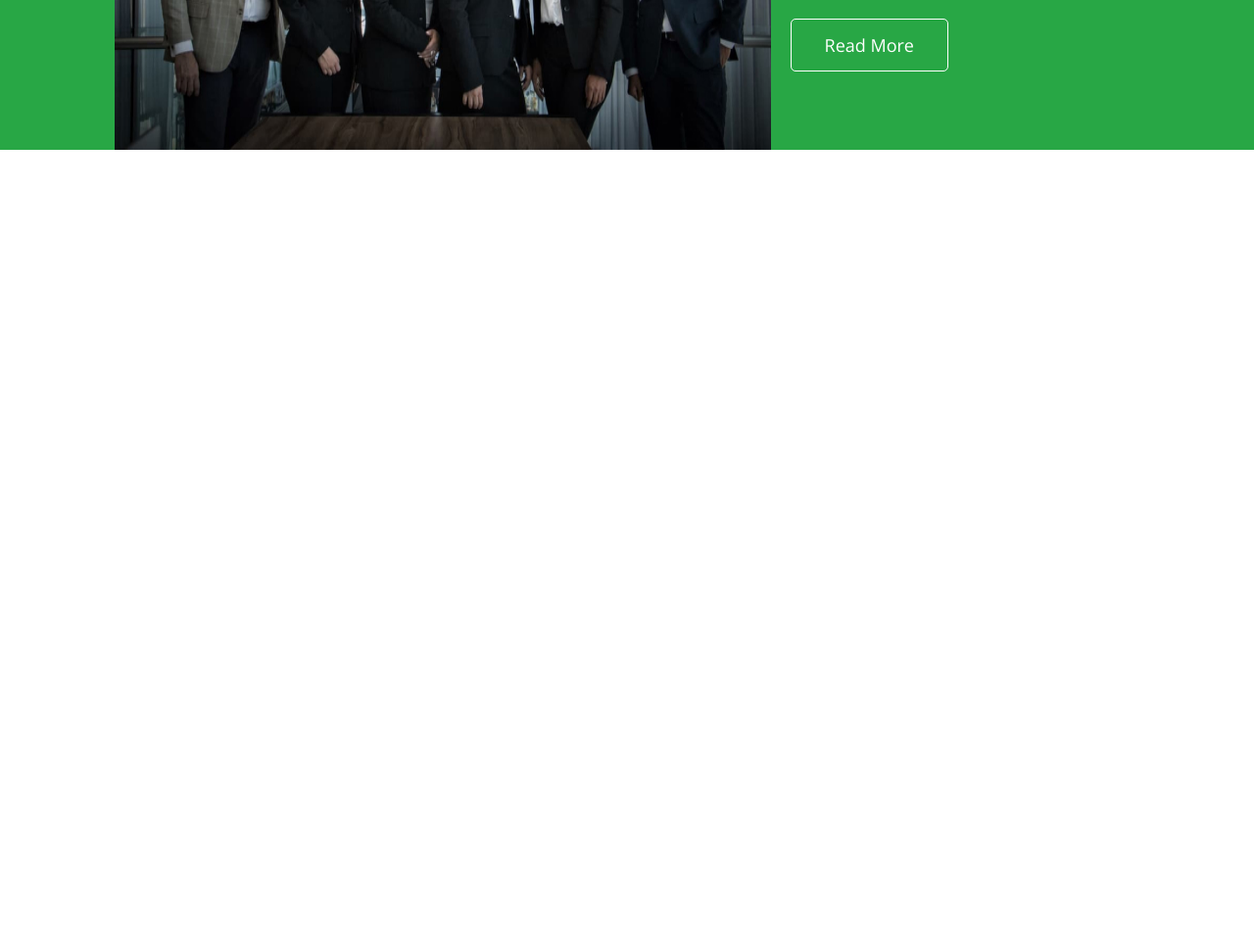
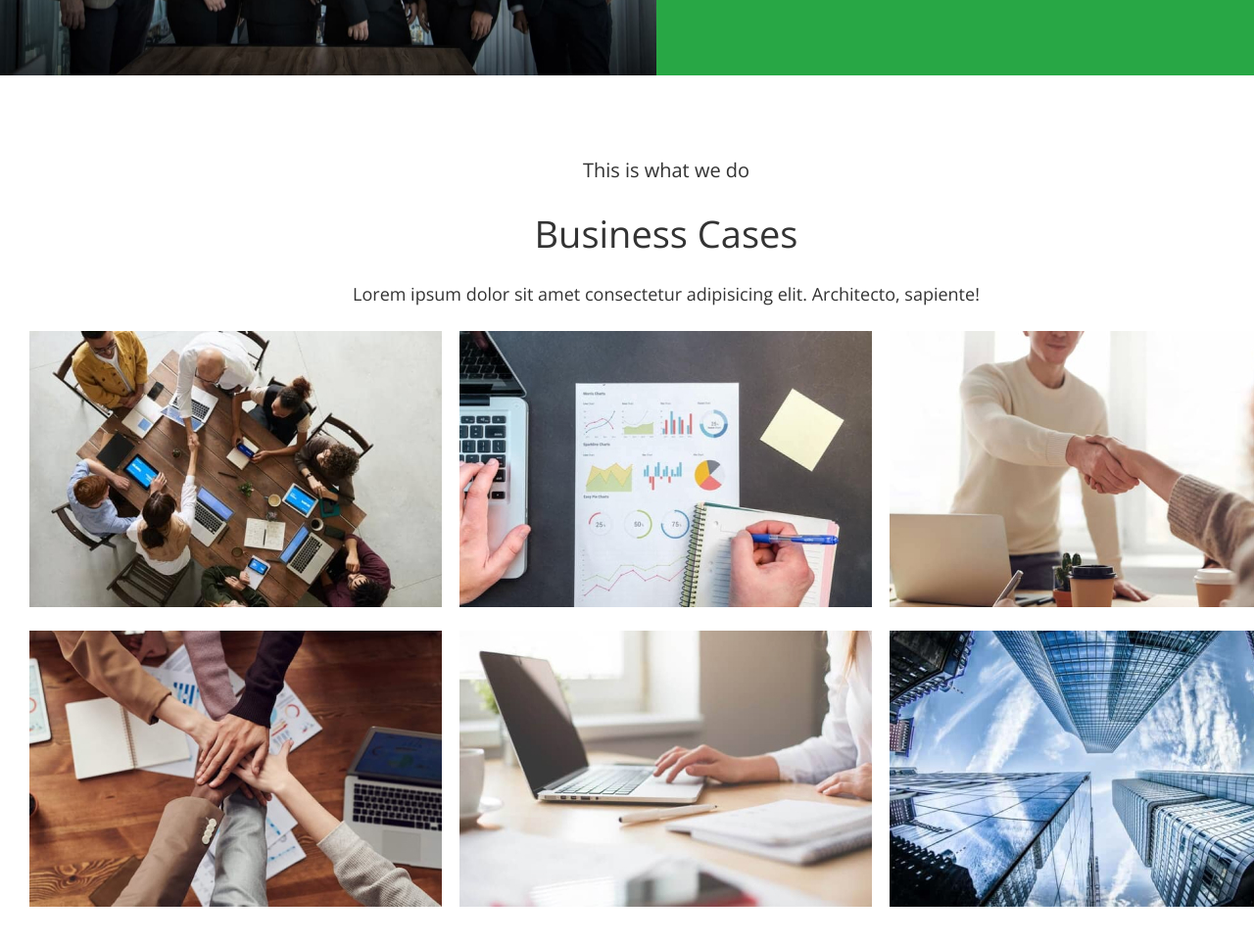
Before and after one commit to NikitaSalnykov/group83-project, a website built with Vite: page src/index.html in a window 1280 px wide. Shown: the part 1148-2112 px from the top of the page at 98% size. Before the commit the page ends 1381 px from the top, so only its background shows below. Built offline with nearby package versions, Linux system fonts and the light colour scheme.

Commit message:
business

```diff
--- a/src/css/base.css
+++ b/src/css/base.css
@@ -1,11 +1,11 @@
 :root {
-  --primary-brand-color: #28A745;
+  --primary-brand-color: #28a745;
   --pressed-state-color: #289742;
   --text-color-light: #ffffff;
   --color-dark: #333333;
-  --main-background-color: #E5E5E5;
-  --socondary-background-color: #F4F4F4;
-  --article-color: #0284D0;
+  --main-background-color: #e5e5e5;
+  --socondary-background-color: #f4f4f4;
+  --article-color: #0284d0;
   --grey-color: #808080;
   --transition-duration: 250ms;
   --transition-timing-function: cubic-bezier(0.4, 0, 0.2, 1);
@@ -15,13 +15,10 @@ body {
   font-family: 'Open Sans', sans-serif;
   font-weight: 400;
   font-size: 18px;
-  line-height: calc(28/18);
+  line-height: calc(28 / 18);
   color: var(--text-color-light);
   margin: 0;
-
 }
-
-
 
 img {
   display: block;
@@ -43,13 +40,13 @@ img {
 .sub-text {
   font-weight: 400;
   font-size: 20px;
-  line-height: calc(33/20);
+  line-height: calc(33 / 20);
 }
 
 .title {
   font-weight: 300;
   font-size: 38px;
-  line-height: calc(48/38);
+  line-height: calc(48 / 38);
 }
 
 .text-descripton {
@@ -59,3 +56,16 @@ img {
 .section {
   padding-bottom: 80px;
 }
+.visually-hidden {
+  position: absolute;
+  width: 1px;
+  height: 1px;
+  margin: -1px;
+  border: 0;
+  padding: 0;
+
+  white-space: nowrap;
+  clip-path: inset(100%);
+  clip: rect(0 0 0 0);
+  overflow: hidden;
+}
--- /dev/null
+++ b/src/css/business.css
@@ -0,0 +1,18 @@
+.section-business {
+  color: var(--color-dark);
+}
+
+.section-business .sub-text,
+.section-business .title,
+.section-business .text-descripton {
+  display: flex;
+  justify-content: center;
+  margin-bottom: 24px;
+}
+
+.business-cases-list {
+  display: flex;
+  flex-wrap: wrap;
+  gap: 24px 18px;
+  padding-left: 0;
+}
--- a/src/css/styles.css
+++ b/src/css/styles.css
@@ -9,3 +9,4 @@
 @import url('./header.css');
 @import url('./hero.css');
 @import url('./solutions.css');
+@import url('./business.css');
--- a/src/index.html
+++ b/src/index.html
@@ -13,10 +13,11 @@
 <body>
   <load src="partials/header.html" />
 
-<main>
-<load src="partials/hero.html" />
-  <load src="partials/solutions.html" />
-</main>
+  <main>
+    <load src="partials/hero.html" />
+    <load src="partials/solutions.html" />
+    <load src="partials/business.html" />
+  </main>
   <script type="module" src="/main.js"></script>
 </body>
 
--- /dev/null
+++ b/src/partials/business.html
@@ -0,0 +1,15 @@
+<section id="cases" class="section section-business">
+    <div class="container">
+        <p class="sub-text sub-text-business">This is what we do</p>
+        <h2 class="title">Business Cases</h2>
+        <p class="text-descripton">Lorem ipsum dolor sit amet consectetur adipisicing elit. Architecto, sapiente!</p>
+        <ul class="business-cases-list">
+            <li> <img src="./img/case-1.jpg" alt="Case 1" width="421px"></li>
+            <li> <img src="./img/case-2.jpg" alt="Case 2" width="421px"></li>
+            <li> <img src="./img/case-3.jpg" alt="Case 3" width="421px"></li>
+            <li> <img src="./img/case-4.jpg" alt="Case 4" width="421px"></li>
+            <li> <img src="./img/case-5.jpg" alt="Case 5" width="421px"></li>
+            <li> <img src="./img/case-6.jpg" alt="Case 6" width="421px"></li>
+        </ul>
+    </div>
+</section>
```
